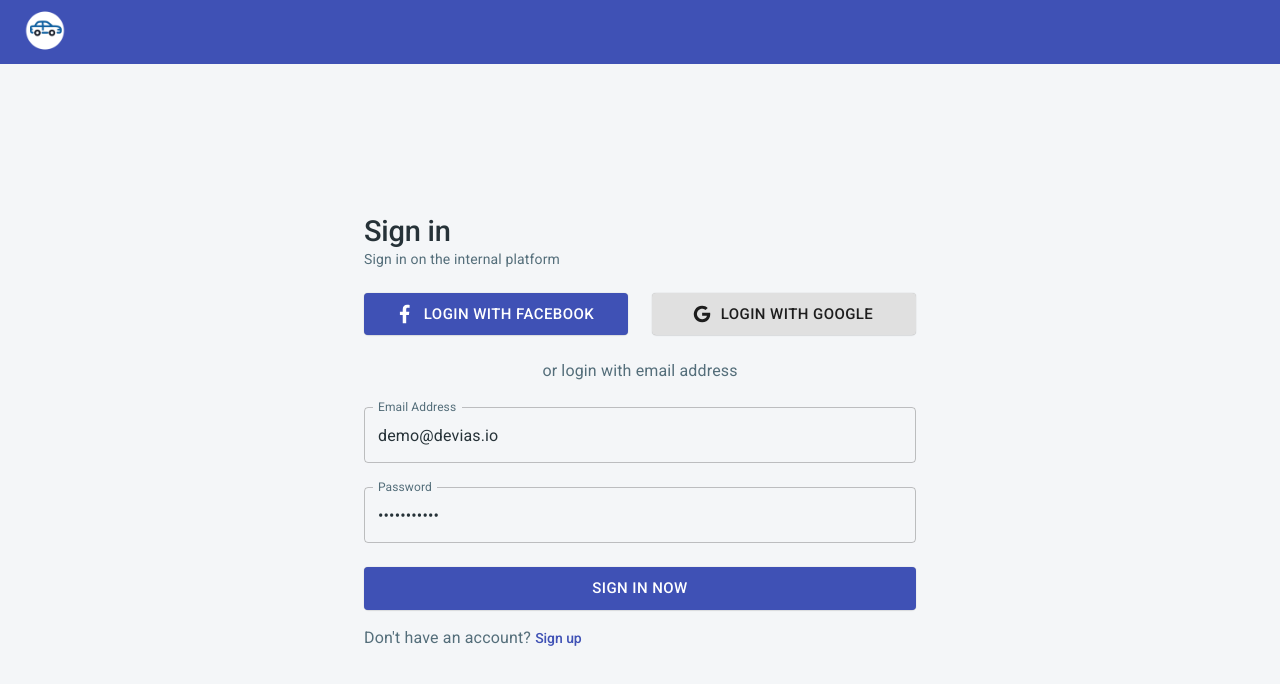
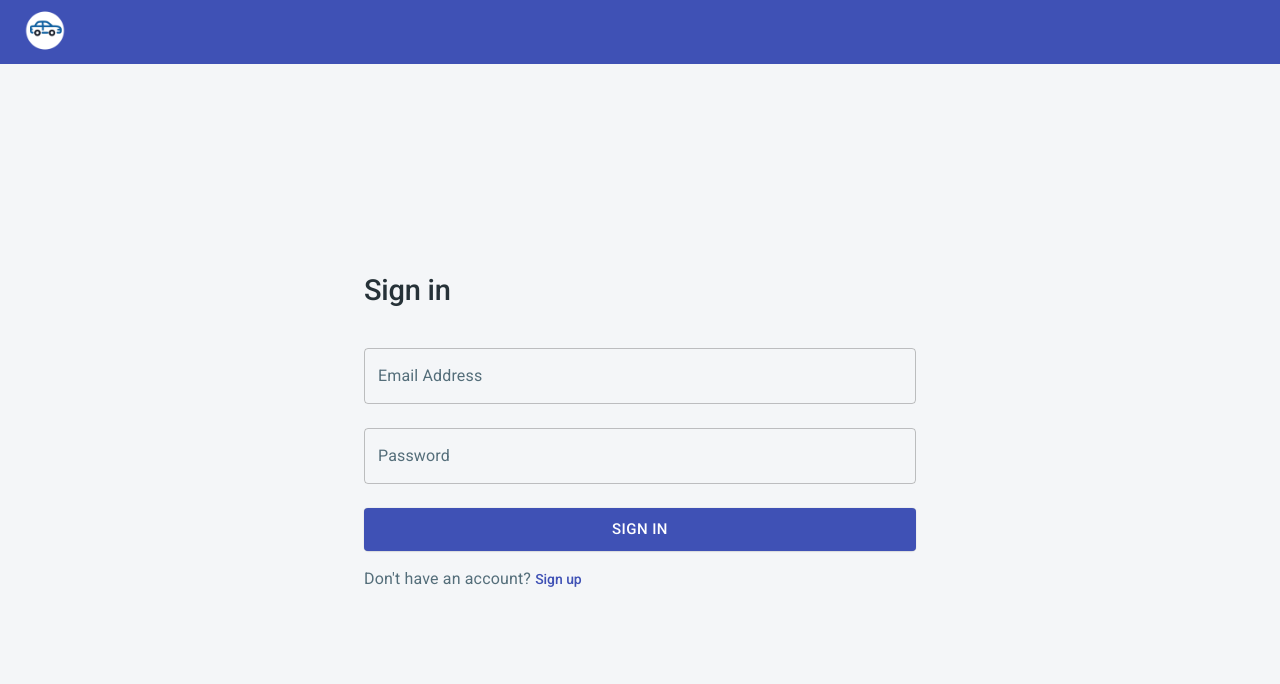
Before and after one commit to BartlomiejRasztabiga/Rentally, a React (Create React App) app in the folder frontend/: page /login in a window 1280 px wide. Shown: the top 684 px of the page. Built offline with nearby package versions, Linux system fonts and the light colour scheme.

Commit message:
Fix login screen

```diff
--- a/frontend/src/layouts/DashboardLayout/NavBar/index.js
+++ b/frontend/src/layouts/DashboardLayout/NavBar/index.js
@@ -52,7 +52,8 @@ const NavBar = ({ onMobileClose, openMobile }) => {
     if (openMobile && onMobileClose) {
       onMobileClose();
     }
-  }, [location.pathname, onMobileClose, openMobile]);
+    // eslint-disable-next-line react-hooks/exhaustive-deps
+  }, [location.pathname]);
 
   const content = (
     <Box height="100%" display="flex" flexDirection="column">
--- a/frontend/src/views/auth/LoginView.js
+++ b/frontend/src/views/auth/LoginView.js
@@ -2,9 +2,7 @@ import React from "react";
 import { Link as RouterLink, useNavigate } from "react-router-dom";
 import * as Yup from "yup";
 import { Formik } from "formik";
-import { Box, Button, Container, Grid, Link, makeStyles, TextField, Typography } from "@material-ui/core";
-import FacebookIcon from "src/icons/Facebook";
-import GoogleIcon from "src/icons/Google";
+import { Box, Button, Container, Link, makeStyles, TextField, Typography } from "@material-ui/core";
 import Page from "src/components/Page";
 
 const useStyles = makeStyles((theme) => ({
@@ -31,8 +29,8 @@ const LoginView = () => {
         <Container maxWidth="sm">
           <Formik
             initialValues={{
-              email: "demo@devias.io",
-              password: "Password123"
+              email: "",
+              password: ""
             }}
             validationSchema={Yup.object().shape({
               email: Yup.string()
@@ -58,47 +56,6 @@ const LoginView = () => {
                 <Box mb={3}>
                   <Typography color="textPrimary" variant="h2">
                     Sign in
-                  </Typography>
-                  <Typography
-                    color="textSecondary"
-                    gutterBottom
-                    variant="body2"
-                  >
-                    Sign in on the internal platform
-                  </Typography>
-                </Box>
-                <Grid container spacing={3}>
-                  <Grid item xs={12} md={6}>
-                    <Button
-                      color="primary"
-                      fullWidth
-                      startIcon={<FacebookIcon />}
-                      onClick={handleSubmit}
-                      size="large"
-                      variant="contained"
-                    >
-                      Login with Facebook
-                    </Button>
-                  </Grid>
-                  <Grid item xs={12} md={6}>
-                    <Button
-                      fullWidth
-                      startIcon={<GoogleIcon />}
-                      onClick={handleSubmit}
-                      size="large"
-                      variant="contained"
-                    >
-                      Login with Google
-                    </Button>
-                  </Grid>
-                </Grid>
-                <Box mt={3} mb={1}>
-                  <Typography
-                    align="center"
-                    color="textSecondary"
-                    variant="body1"
-                  >
-                    or login with email address
                   </Typography>
                 </Box>
                 <TextField
@@ -136,7 +93,7 @@ const LoginView = () => {
                     type="submit"
                     variant="contained"
                   >
-                    Sign in now
+                    Sign in
                   </Button>
                 </Box>
                 <Typography color="textSecondary" variant="body1">
--- a/frontend/src/views/errors/NotFoundView.js
+++ b/frontend/src/views/errors/NotFoundView.js
@@ -36,13 +36,6 @@ const NotFoundView = () => {
             You either tried some shady route or you came here by mistake.
             Whichever it is, try using the navigation
           </Typography>
-          <Box textAlign="center">
-            <img
-              alt="Under development"
-              className={classes.image}
-              src="/static/images/undraw_page_not_found_su7k.svg"
-            />
-          </Box>
         </Container>
       </Box>
     </Page>
```
